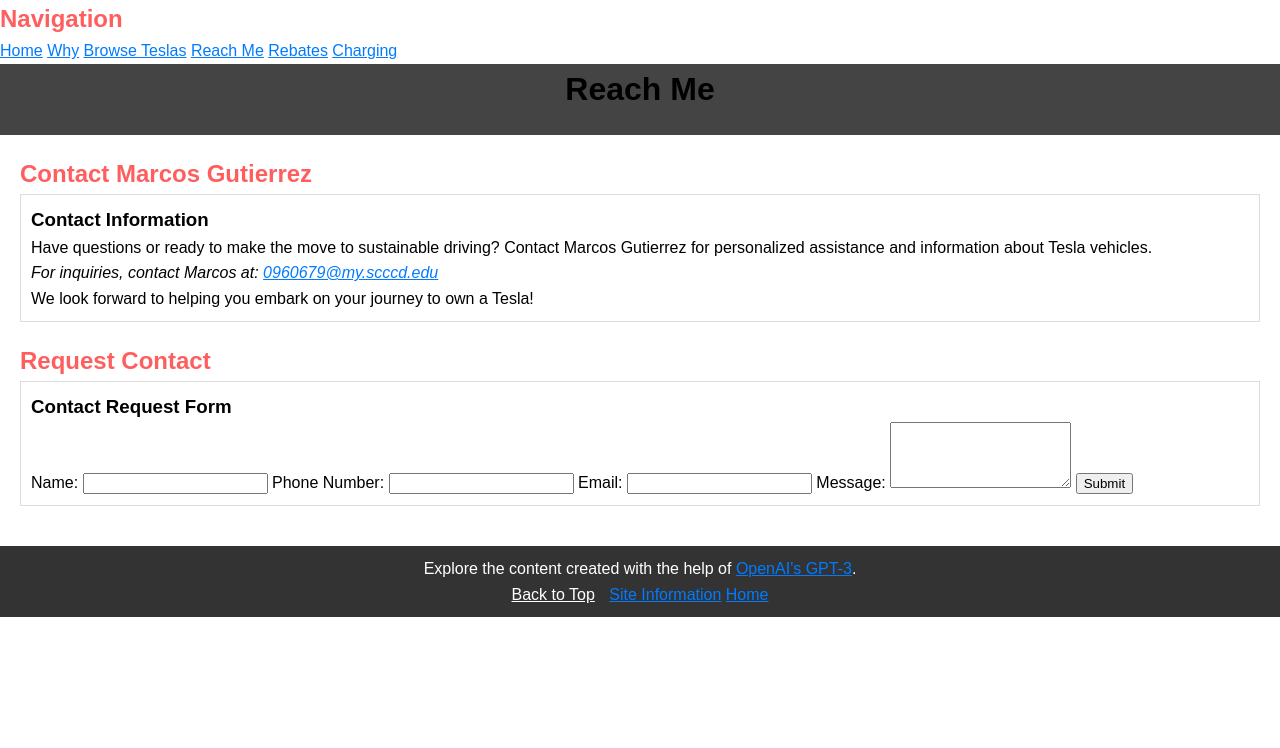
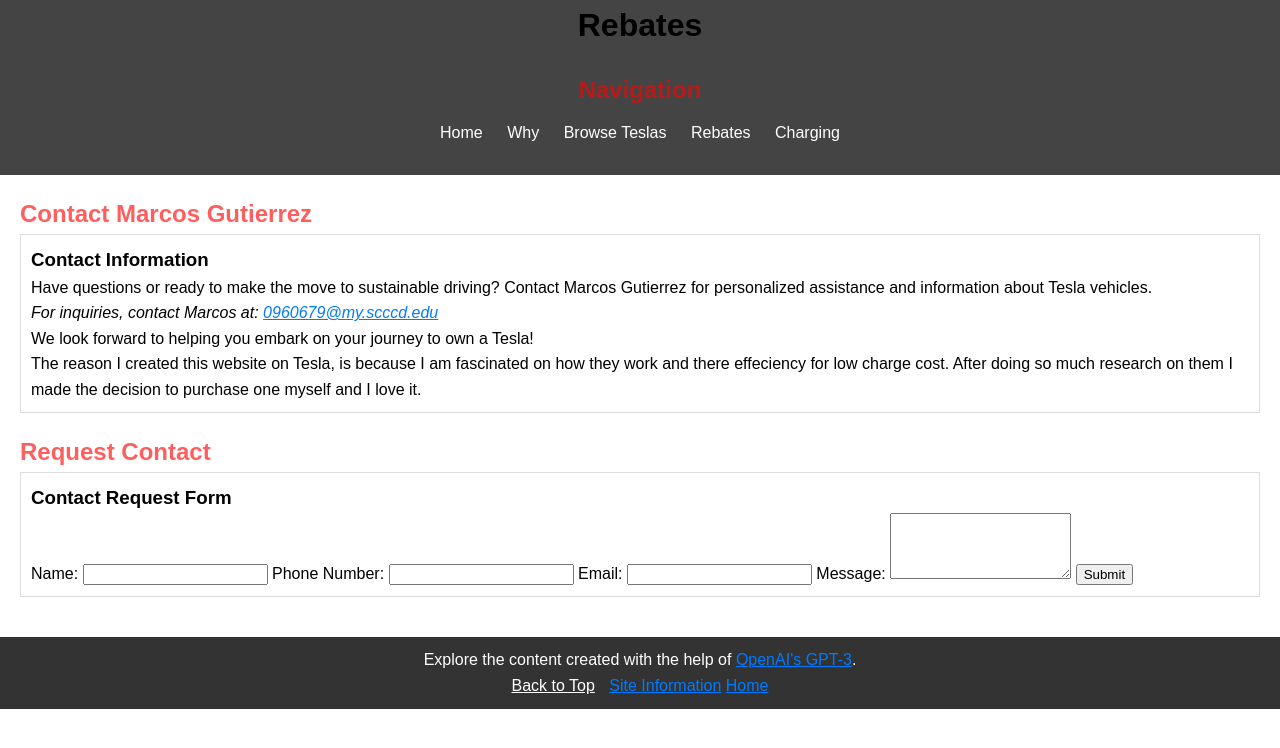
Before and after one commit to CIT85/marcosg-pub, a plain HTML site: page final/reach.html in a window 1280 px wide. Drawn offline with Linux system fonts and the light colour scheme.

Commit message:
form done

```diff
--- a/final/reach.html
+++ b/final/reach.html
@@ -11,23 +11,19 @@
     <link rel="stylesheet" type="text/css" href="css/style.css">
 </head>
 
-<body class="reach-page">
-
-    <nav>
+<header>
+    <h1>Rebates</h1>
+    <nav class="nav-menu">
         <div>
             <h2>Navigation</h2>
             <a href="index.html">Home</a>
             <a href="why.html">Why</a>
             <a href="browse.html">Browse Teslas</a>
-            <a href="reach.html">Reach Me</a>
             <a href="rebates.html">Rebates</a>
             <a href="charging.html">Charging</a>
         </div>
     </nav>
-
-    <header>
-        <h1>Reach Me</h1>
-    </header>
+</header>
 
     <main>
         <section id="reach">
@@ -40,6 +36,7 @@
                     <a href="mailto:0960679@my.scccd.edu">0960679@my.scccd.edu</a>
                 </address>
                 <p>We look forward to helping you embark on your journey to own a Tesla!</p>
+                <p>The reason I created this website on Tesla, is because I am fascinated on how they work and there effeciency for low charge cost. After doing so much research on them I made the decision to purchase one myself and I love it. </p>
             </article>
         </section>
 
```
Also changed, not shown: final/site.html (+2 -0 lines).
